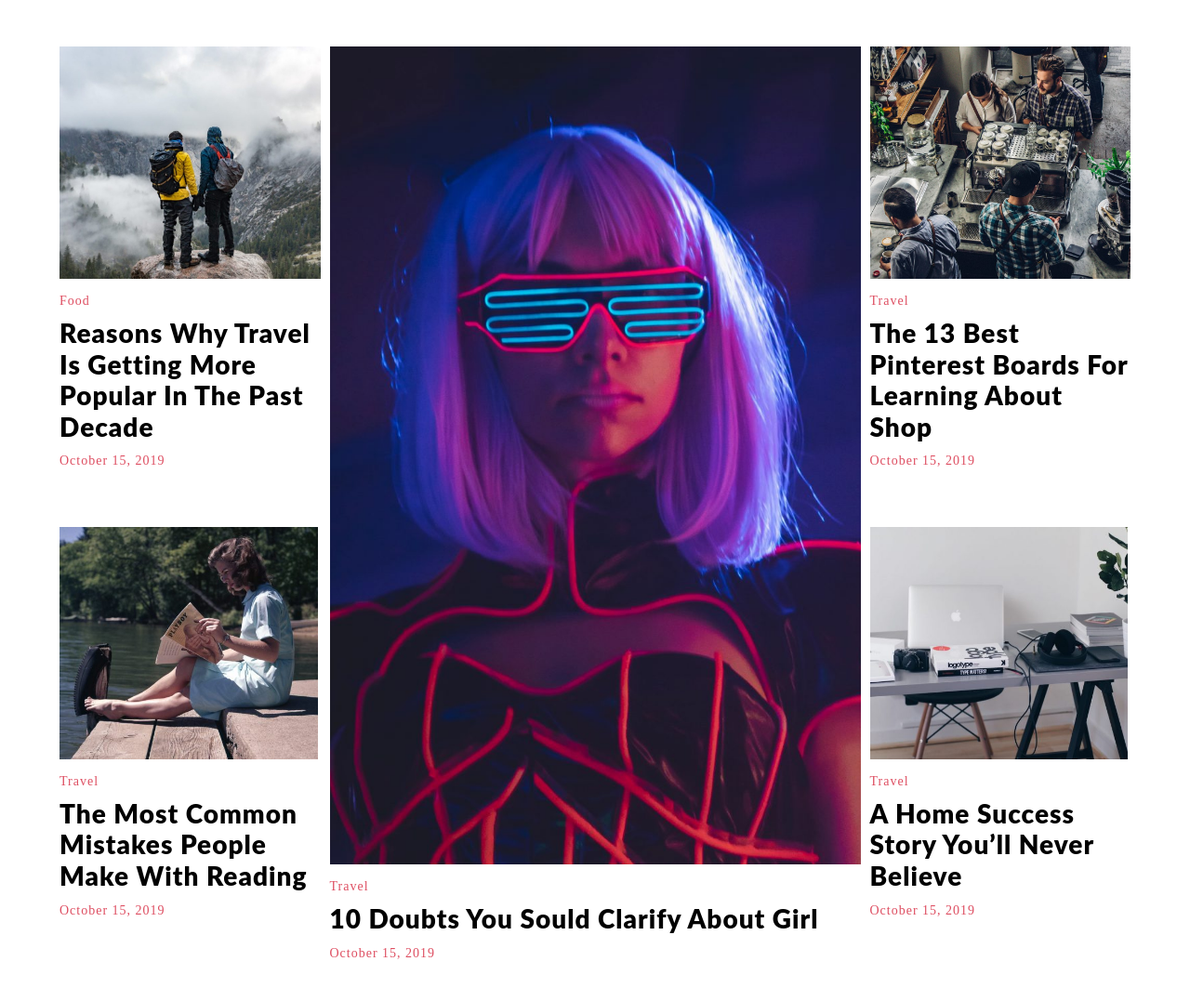
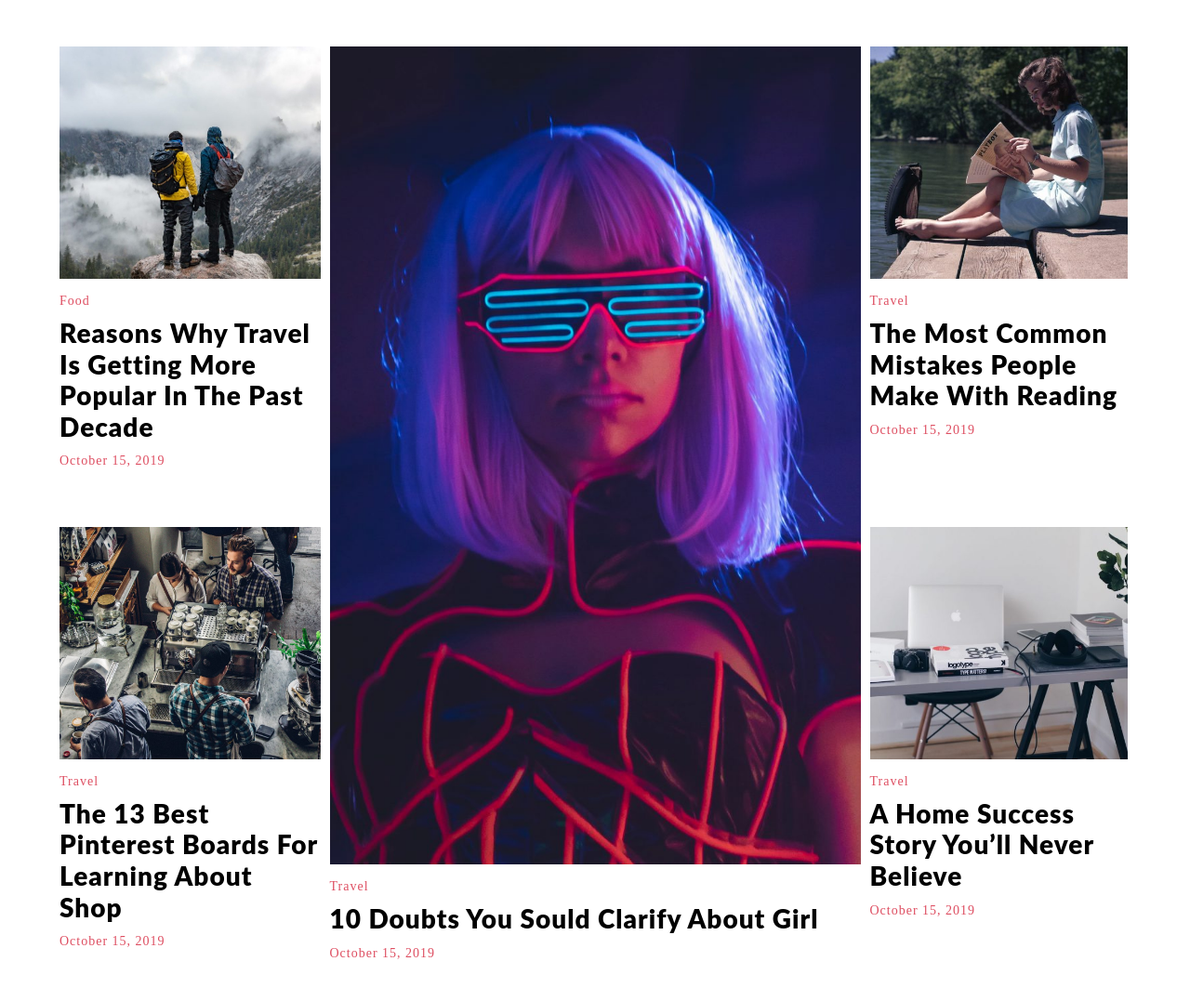
Before and after one commit to elvinyeka/Betsy-Blog-Theme, a plain HTML site: page index.html in a window 1280 px wide. Shown: the top 1077 px of the page at 93% size. Drawn offline with Linux system fonts and the light colour scheme.

Commit message:
post position changed

```diff
--- a/assets/css/style.css
+++ b/assets/css/style.css
@@ -67,6 +67,15 @@ a:hover {
     letter-spacing: 1px;
     font-size: 14px;
 }
+.section-one .box-3 {
+    order: 4;
+}
+.section-one .box-4 {
+    order: 3;
+}
+.section-one .box-5 {
+    order: 5;
+}
 
 @media (min-width: 541px) {
     .section-one {
@@ -85,8 +94,11 @@ a:hover {
     .section-one .post-title {
         width: 100%;
     }
+    .section-one .box-3 {
+        order: 3;
+    }
 }
-@media (min-width: 769px) {
+@media (min-width: 1025px) {
     .section-one {
         display: grid;
         grid-template-columns: repeat(4, 1fr);
@@ -95,13 +107,12 @@ a:hover {
     }
 
     .section-one .girl {
-        height: auto;
         grid-row: 1 / 3;
         grid-column: 2 / 4;
         order: 2;
     }
     .girl .post-image .girl-post {
         height: 110vh;
+    }
 
-    }
 }
--- a/index.html
+++ b/index.html
@@ -48,7 +48,7 @@
                 </div>
             </div>
 
-            <div class="post food">
+            <div class="post box-2">
                 <figure class="mr-10">
                     <a href="#"><img  src="assets/images/mountain.jpg" alt="Post Image Mens In Mountain"></a>
                 </figure>
@@ -60,7 +60,19 @@
                     <span class="post-title-date">October 15, 2019</span>
                 </div>
             </div>
-            <div class="post">
+            <div class="post box-3">
+                <figure class="mr-10">
+                    <a href="#"><img src="assets/images/image-4.jpg" alt="Post Image Gril"></a>
+                </figure>
+                <div class="post-title">
+                    <a class="mr-10" href="#">Travel</a>
+                    <h3 class="mr-10">
+                        <a href="#">The Most Common Mistakes People Make With Reading</a>
+                    </h3>
+                    <span class="post-title-date">October 15, 2019</span>
+                </div>
+            </div>
+            <div class="post box-4">
                 <figure class="mr-10">
                     <a href="#"><img src="assets/images/image-3.jpg" alt="Post Image Restaurant"></a>
                 </figure>
@@ -72,19 +84,8 @@
                     <span class="post-title-date">October 15, 2019</span>
                 </div>
             </div>
-            <div class="post">
-                <figure class="mr-10">
-                    <a href="#"><img src="assets/images/image-4.jpg" alt="Post Image Gril"></a>
-                </figure>
-                <div class="post-title">
-                    <a class="mr-10" href="#">Travel</a>
-                    <h3 class="mr-10">
-                        <a href="#">The Most Common Mistakes People Make With Reading</a>
-                    </h3>
-                    <span class="post-title-date">October 15, 2019</span>
-                </div>
-            </div>
-            <div class="post">
+
+            <div class="post box-5">
                 <figure class="mr-10">
                     <a href="#"><img src="assets/images/image-5.jpg" alt="Post Image Gril"></a>
                 </figure>
```
